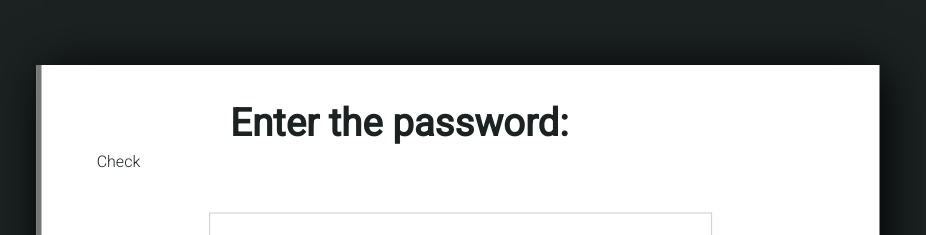
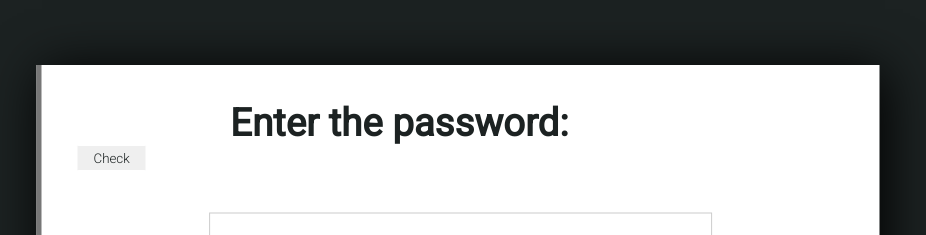
Before and after one commit to Cozo-Engine/docs, a plain HTML site: page pages/confirm.html in a window 1280 px wide. Shown: the part 180-415 px from the top of the page, without its empty margins (182-1108 px from the left). Drawn offline with Linux system fonts and the light colour scheme.

Commit message:
Some changes ✔

```diff
--- a/pages/confirm.html
+++ b/pages/confirm.html
@@ -13,7 +13,7 @@
         <div class="warning div-white center-h center-v container height-30 shadow">
             <h1 class="text-dark center-h text-50"> Enter the password: </h1>
             <input type="text" name="check" id="password" class="input center-v top-20">
-            <a onclick="" class="btn-white text-dark"> Check </a>
+            <button onclick="" type="submit" class="btn-white text-dark"> Check </button>
         </div>
     </body>
 </html>
```
